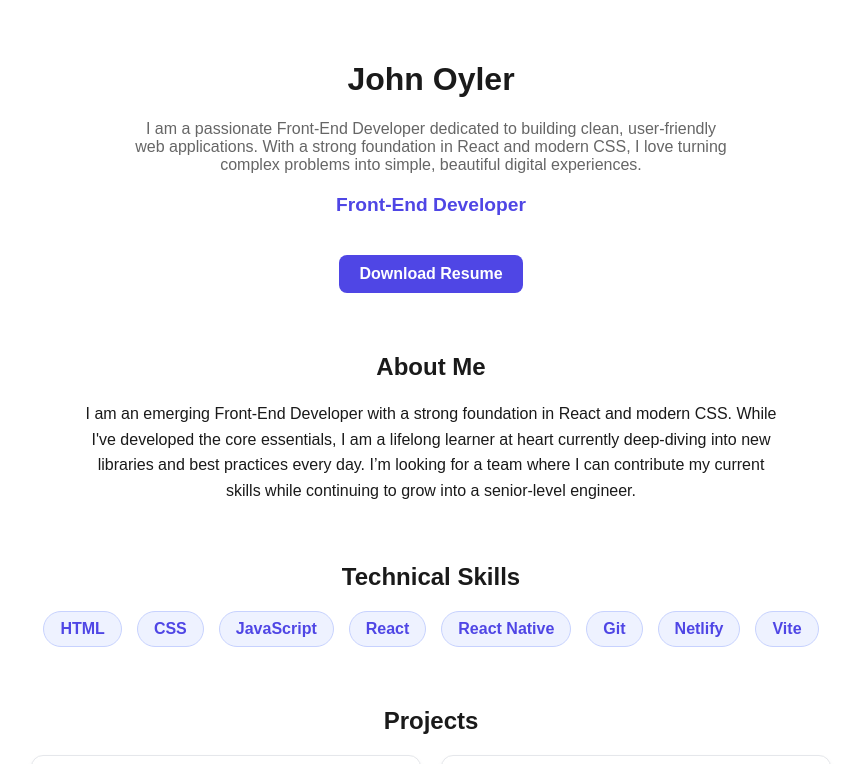
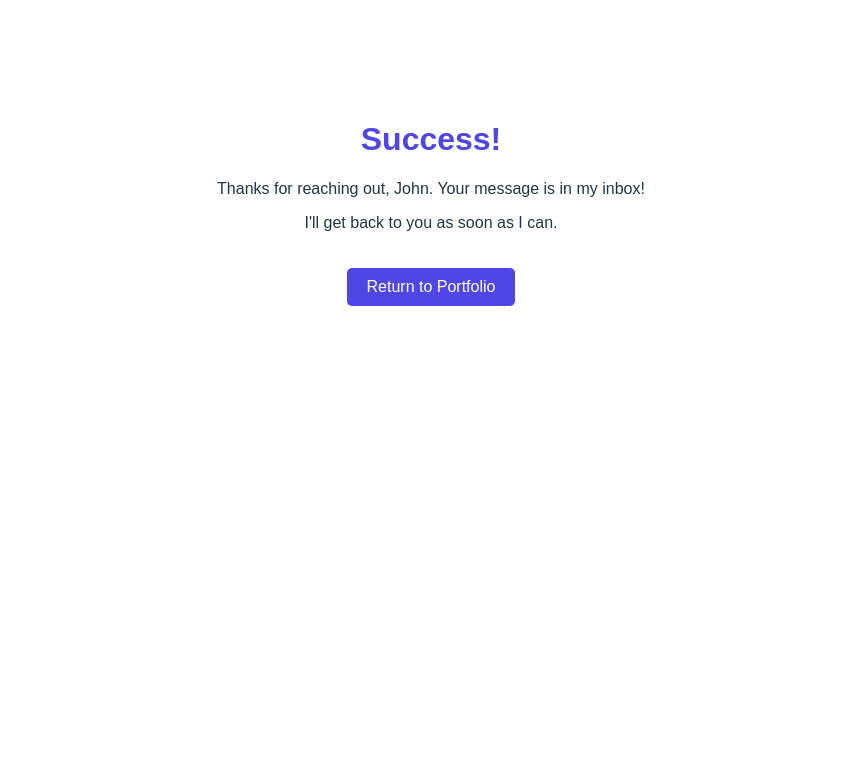
Before and after one commit to johnoyler01-alt/portfolio-2026, a React (Vite) app: page / in a window 1280 px wide. Shown: the top 764 px of the page, without its empty margins (209-1070 px from the left). Built offline with nearby package versions, Linux system fonts and the light colour scheme.

Commit message:
Fixed success redirect using static html

```diff
--- /dev/null
+++ b/public/success.html
@@ -0,0 +1,28 @@
+<!doctype html>
+<html lang="en">
+  <head>
+    <meta charset="UTF-8" />
+    <title>Success!</title>
+    <style>
+      body {
+        text-align: center;
+        padding: 100px;
+        font-family: sans-serif;
+        background-color: #f9f9f9;
+      }
+      h1 {
+        color: #4f46e5;
+      }
+      a {
+        color: #4f46e5;
+        text-decoration: none;
+        font-weight: bold;
+      }
+    </style>
+  </head>
+  <body>
+    <h1>Thank You!</h1>
+    <p>Your message has been received. I'll get back to you soon!</p>
+    <a href="/">← Back to Portfolio</a>
+  </body>
+</html>
--- a/src/App.jsx
+++ b/src/App.jsx
@@ -6,7 +6,7 @@ import Success from "./Success";
 
 function App() {
   // 1. ADD THIS GATEKEEPER FIRST
-  if (window.location.pathname === "/success") {
+  {
     return <Success />;
   }
   const skills = [
@@ -155,7 +155,7 @@ function App() {
           name="contact"
           method="POST"
           data-netlify="true"
-          action="/success"
+          action="/success.html"
           style={{
             maxWidth: "500px",
             margin: "0 auto",
```
